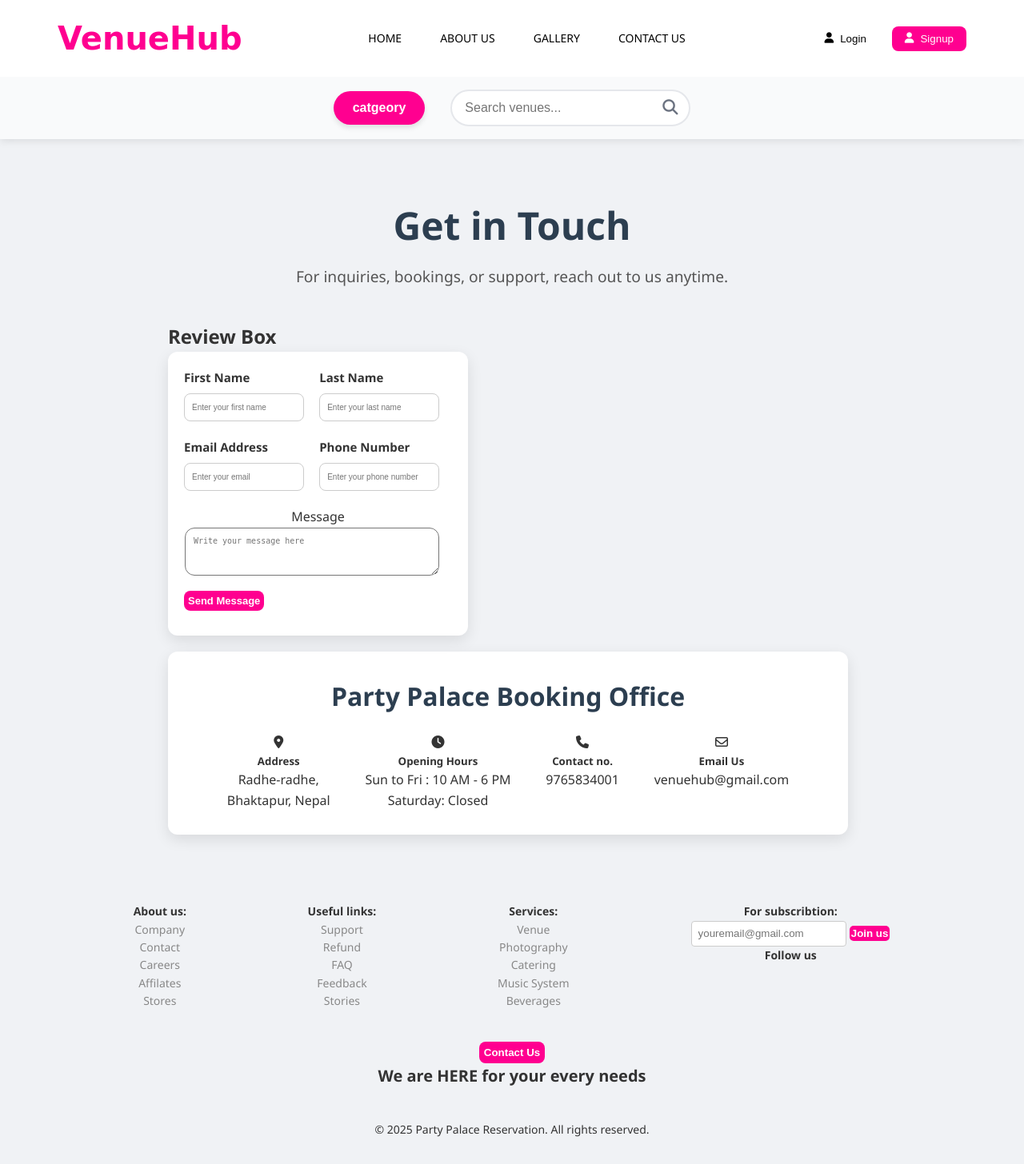
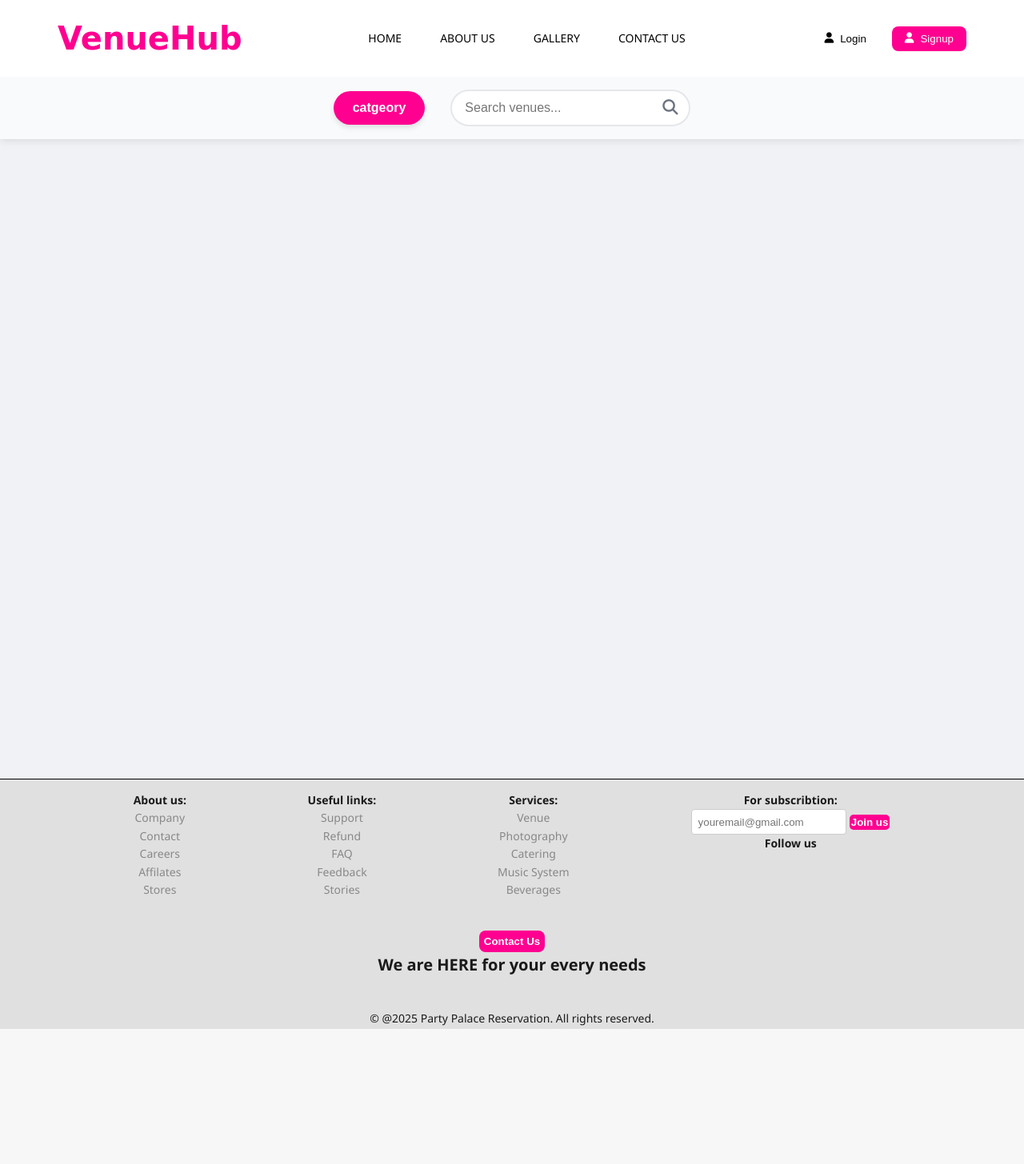
Before and after one commit to CrypticLuminary/venue, a Django app: page /user/login/ in a window 1280 px wide. Shown: the whole page at 80% size. After the commit the page ends 1287 px from the top, so only its background shows below. Run offline with Django 5.2, Linux system fonts and the light colour scheme; some web fonts are replaced.

Commit message:
.commitmessage

```diff
--- a/static/styles/aboutstyle.css
+++ b/static/styles/aboutstyle.css
@@ -7,7 +7,7 @@
 body {
     font-family: 'Segoe UI', Tahoma, Geneva, Verdana, sans-serif;
     background: #f0f2f5;
-    color: #333;
+    color: #1a1a1a;
     line-height: 1.6;
 }
 
@@ -192,6 +192,7 @@
 
   .links {
     list-style-type: none;
+    color:#333131;
   }
 
   .subscriber {
@@ -246,10 +247,12 @@
     display: -webkit-inline-flex;
   }
   footer {
-
+    border-top:1px solid black;
+     box-shadow:#ff0090;
     text-align: center;
     padding: 15px;
     font-size: 14px;
+    background-color: #e1e0e0;
     }
 .copyright{
     text-align: center;
@@ -268,8 +271,7 @@
   #end {
     font-weight: bolder;
     text-align: center;
-    margin-top: 20px;
-
+    padding-top:20px;
     font-size: 20px;
   }
   #contact{
@@ -285,3 +287,7 @@
 #contact:hover{
     background: #972391;
 }
+
+.copy {
+    background-color: #e1e0e0;
+}
--- a/static/styles/style.css
+++ b/static/styles/style.css
@@ -10,8 +10,11 @@
 
 body {
     font-family: 'lato', sans-serif;
+    height: 100vh;
 }
-
+.block{
+    height: 100vh;
+}
 /* Navigation Styles */
 .main-nav {
     background-color:white;
--- a/templates/base.html
+++ b/templates/base.html
@@ -28,16 +28,19 @@
 
 <body>
     {% include 'includes/nav.html' %}
+    <div class="block">
 
-    {% block content %}
+        {% block content %}
 
 
-    {% endblock content %}
+        {% endblock content %}
+    </div>
+    <!-- {% include 'includes/aboutus.html' %} -->
 
-    {% include 'includes/aboutus.html' %}
 
 
 
     <script src="{% static 'scripts/script.js' %}"></script>
 </body>
+{% include 'includes/footer.html' %}
 </html>
--- a/templates/includes/aboutus.html
+++ b/templates/includes/aboutus.html
@@ -68,52 +68,3 @@
             </div>
 
     </section>
-    <footer class="footer">
-        <div class="navigations">
-            <div>
-          <ul class="column">
-            <b class="title">About us:</b>
-            <li class="links"><a href="#">Company</a></li>
-            <li class="links"><a href="#">Contact</a></li>
-            <li class="links"><a href="#">Careers</a></li>
-            <li class="links"><a href="#">Affilates</a></li>
-            <li class="links"><a href="#">Stores</a></li>
-          </ul>
-            </div>
-            <div>
-          <ul class="column">
-            <b class="title">Useful links:</b>
-            <li class="links"><a href="#">Support</a></li>
-            <li class="links"><a href="#">Refund</a></li>
-            <li class="links"><a href="#">FAQ</a></li>
-            <li class="links"><a href="#">Feedback</a></li>
-            <li class="links"><a href="#">Stories</a></li>
-          </ul>
-            </div>
-            <div>
-          <ul class="column">
-            <b class="title">Services:</b>
-            <li class="links"><a href="#">Venue</a></li>
-            <li class="links"><a href="#">Photography</a></li>
-            <li class="links"><a href="#">Catering</a></li>
-            <li class="links"><a href="#">Music System</a></li>
-            <li class="links"><a href="#">Beverages</a></li>
-          </ul>
-    </div>
-        <div class="subscriber">
-          <b>For subscribtion:</b>
-          <input type="text" id="subscribtion" placeholder="youremail@gmail.com">
-          <button id="join">Join us</button>
-          <b>Follow us</b><br/>
-          </div>
-        </div>
-        </footer>
-
-
-      <div id="end">
-        <input type="button" id="contact" value="Contact Us" />
-        <p>We are HERE for your every needs</p>
-      </div>
-      <div class="copyright">
-        <span class="rights-text"> &copy; 2025 Party Palace Reservation. All rights reserved.</span>
-      </div>
--- /dev/null
+++ b/templates/includes/footer.html
@@ -0,0 +1,53 @@
+{% load static %}
+<div class="contain">
+<footer class="footer">
+    <div class="navigations">
+        <div>
+      <ul class="column">
+        <b class="title">About us:</b>
+        <li class="links"><a href="#">Company</a></li>
+        <li class="links"><a href="#">Contact</a></li>
+        <li class="links"><a href="#">Careers</a></li>
+        <li class="links"><a href="#">Affilates</a></li>
+        <li class="links"><a href="#">Stores</a></li>
+      </ul>
+        </div>
+        <div>
+      <ul class="column">
+        <b class="title">Useful links:</b>
+        <li class="links"><a href="#">Support</a></li>
+        <li class="links"><a href="#">Refund</a></li>
+        <li class="links"><a href="#">FAQ</a></li>
+        <li class="links"><a href="#">Feedback</a></li>
+        <li class="links"><a href="#">Stories</a></li>
+      </ul>
+        </div>
+        <div>
+      <ul class="column">
+        <b class="title">Services:</b>
+        <li class="links"><a href="#">Venue</a></li>
+        <li class="links"><a href="#">Photography</a></li>
+        <li class="links"><a href="#">Catering</a></li>
+        <li class="links"><a href="#">Music System</a></li>
+        <li class="links"><a href="#">Beverages</a></li>
+      </ul>
+</div >
+    <div class="subscriber">
+      <b>For subscribtion:</b>
+      <input type="text" id="subscribtion" placeholder="youremail@gmail.com">
+      <button id="join">Join us</button>
+      <b>Follow us</b><br/>
+      </div>
+    </div>
+    </footer>
+
+<div class="copy">
+  <div id="end">
+    <input type="button" id="contact" value="Contact Us" />
+    <p>We are HERE for your every needs</p>
+  </div>
+  <div class="copyright">
+    <span class="rights-text"> &copy; @2025 Party Palace Reservation. All rights reserved.</span>
+  </div>
+</div>
+</div>
--- a/venu/urls.py
+++ b/venu/urls.py
@@ -1,4 +1,3 @@
-
 from django.contrib import admin
 from django.urls import path,include
 from django.conf import settings
```
